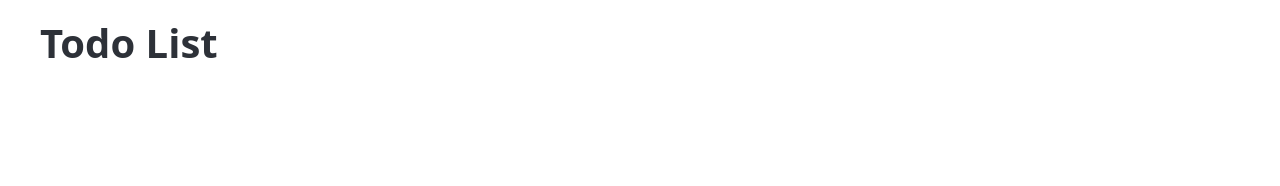
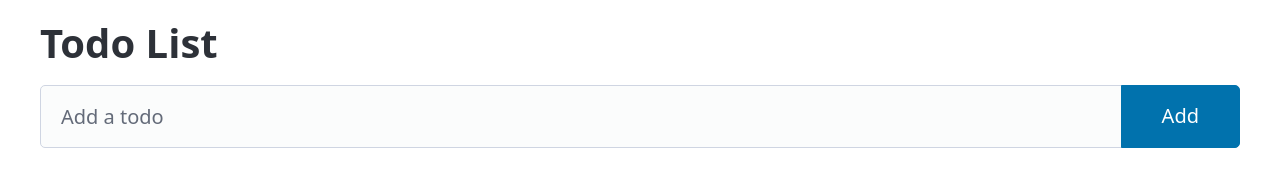
Before and after one commit to bradblanchette/typescript-todo-list, a website with bundled scripts: page index.html in a window 1280 px wide. Built offline with nearby package versions, Linux system fonts and the light colour scheme.

Commit message:
Add the todo form

```diff
--- a/index.html
+++ b/index.html
@@ -10,6 +10,12 @@
 <body>
     <main class="container">
       <h1>Todo List</h1>
+        <form id="todo-form">
+            <fieldset role="group">
+                <input id="todo-input" type="text" name="todo" placeholder="Add a todo" aria-label="New todo" autocomplete="off" required />
+                <button type="submit">Add</button>
+            </fieldset>
+        </form>
     </main>
     <script type="module" src="dist/index.js"></script>
 </body>
```
